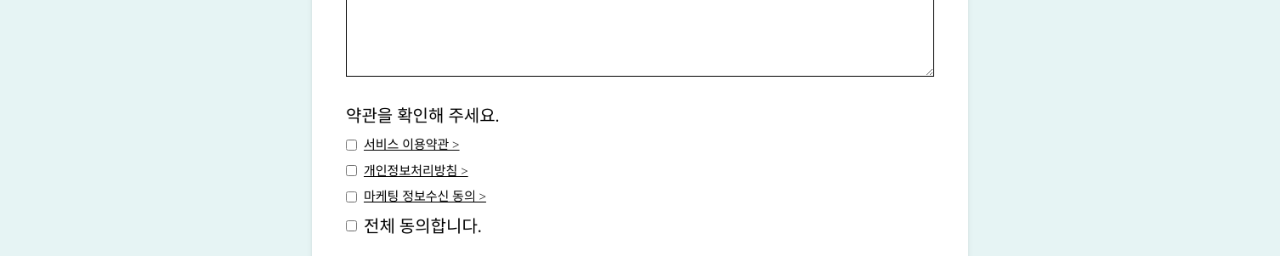
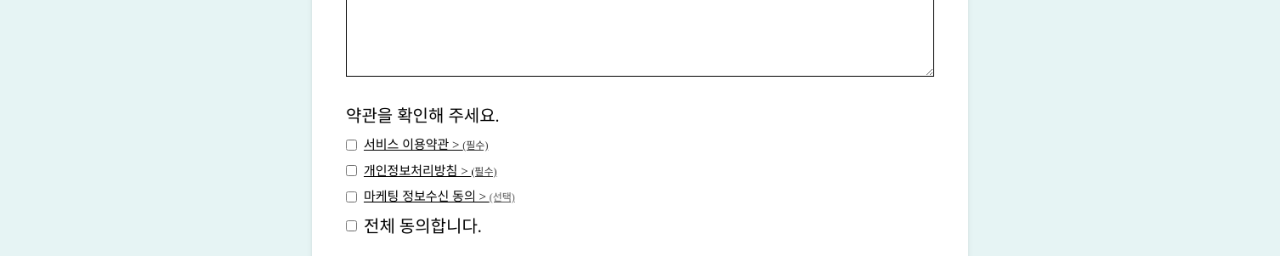
Before and after one commit to samobile0513/Uulrim, a React (Vite) app: page /survey in a window 1280 px wide. Shown: the part 1620-1876 px from the top of the page. Built offline with nearby package versions, Linux system fonts and the light colour scheme; no server answers; a web font is replaced by a local one.

Commit message:
푸터 및 이용약관 수정

```diff
--- a/src/components/6p/2_Surveyform.jsx
+++ b/src/components/6p/2_Surveyform.jsx
@@ -227,7 +227,7 @@ const Survey = () => {
                 onClick={() => setIsPopupOpenInfo1(true)}
                 className="text-black font-[Paperlogy] text-[15px] underline cursor-pointer"
               >
-                서비스 이용약관 &gt;
+                서비스 이용약관 &gt; <span className="text-[12px] opacity-80">(필수)</span>
               </span>
             </div>
             <div className="flex items-center gap-2">
@@ -241,7 +241,7 @@ const Survey = () => {
                 onClick={() => setIsPopupOpenInfo2(true)}
                 className="text-black font-[Paperlogy] text-[15px] underline cursor-pointer"
               >
-                개인정보처리방침 &gt;
+                개인정보처리방침 &gt; <span className="text-[12px] opacity-80">(필수)</span>
               </span>
             </div>
             <div className="flex items-center gap-2">
@@ -255,7 +255,7 @@ const Survey = () => {
                 onClick={() => setIsPopupOpenInfo3(true)}
                 className="text-black font-[Paperlogy] text-[15px] underline cursor-pointer"
               >
-                마케팅 정보수신 동의 &gt;
+                마케팅 정보수신 동의 &gt; <span className="text-[12px] opacity-65">(선택)</span>
               </span>
             </div>
             <div className="flex items-center gap-2">
```
Also changed, not shown: public/info1.txt, public/info2.txt, public/info3.txt.
